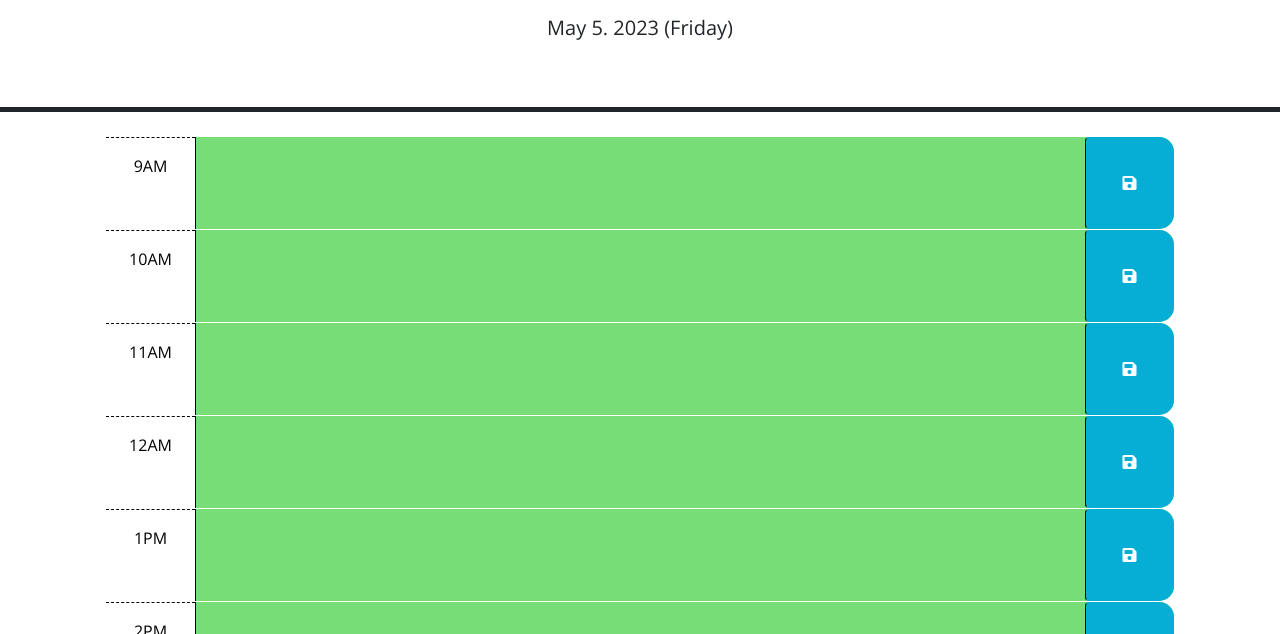
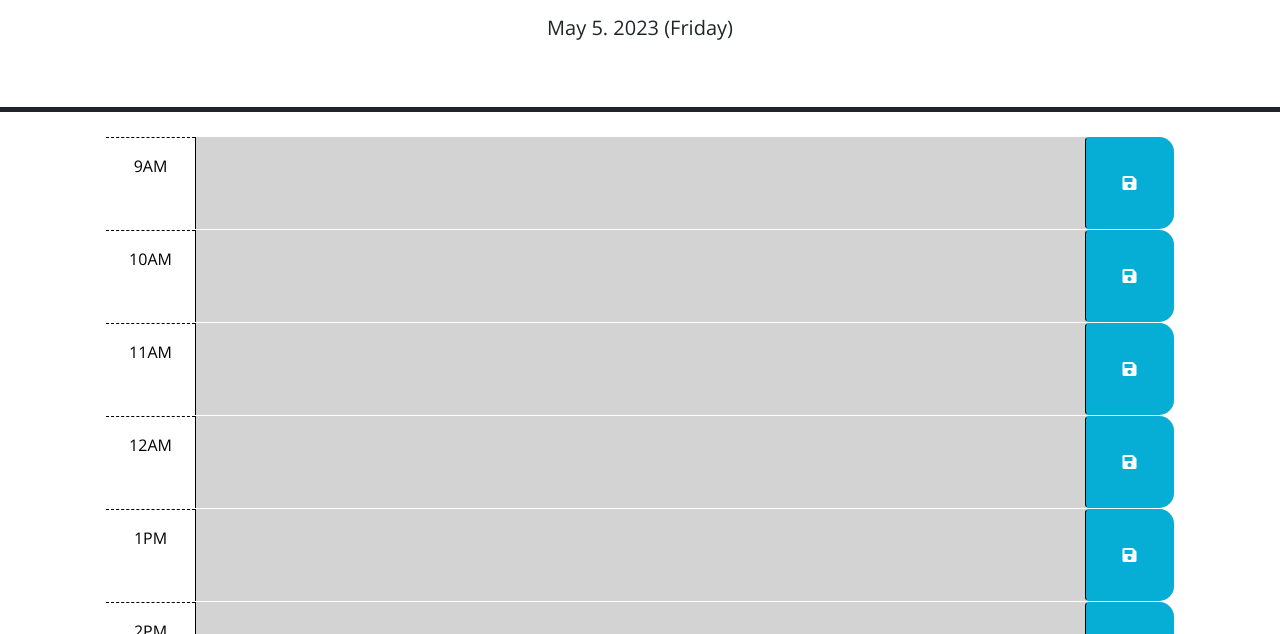
Before and after one commit to ggulmom/workday-scheduler, a plain HTML site: page index.html in a window 1280 px wide. Shown: the part 166-800 px from the top of the page. Drawn offline with nearby package versions, Linux system fonts and the light colour scheme.

Commit message:
Move css, js files in assets folder. Edit Readme

```diff
--- a/script.js
+++ b/assets/script/script.js
@@ -31,7 +31,7 @@ $(function () {
     currentHour = parseInt(currentHour);
     blockHour = parseInt(blockHour);
 
-    // currentHour += 12;  // for test purpose
+    currentHour += 12;  // for test purpose
 
     // clear all color-coding classes
     $(this).removeClass('future')
--- a/index.html
+++ b/index.html
@@ -18,7 +18,7 @@
       href="https://fonts.googleapis.com/css?family=Open+Sans&display=swap"
       rel="stylesheet"
     />
-    <link rel="stylesheet" href="style.css" />
+    <link rel="stylesheet" href="./assets/css/style.css" />
     <title>Work Day Scheduler</title>
   </head>
 
@@ -40,6 +40,6 @@
     ></script>
 
     <script src="https://cdn.jsdelivr.net/npm/dayjs@1/dayjs.min.js"></script>
-    <script src="script.js"></script>
+    <script src="./assets/script/script.js"></script>
   </body>
 </html>
```
Also changed, not shown: assets/WorkDayScheduler.png (added), assets/css/style.css (renamed from style.css), 2 other files.
